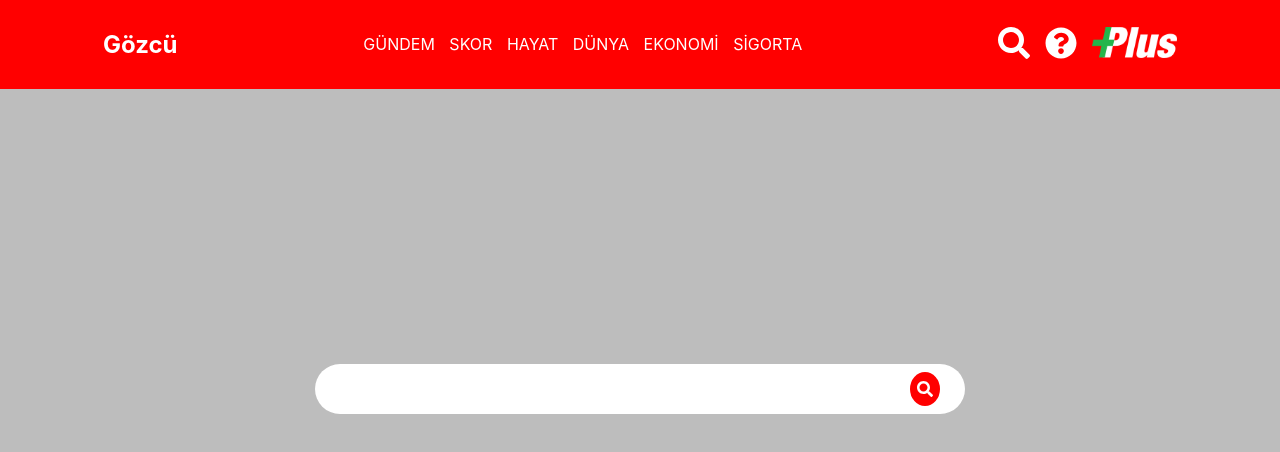
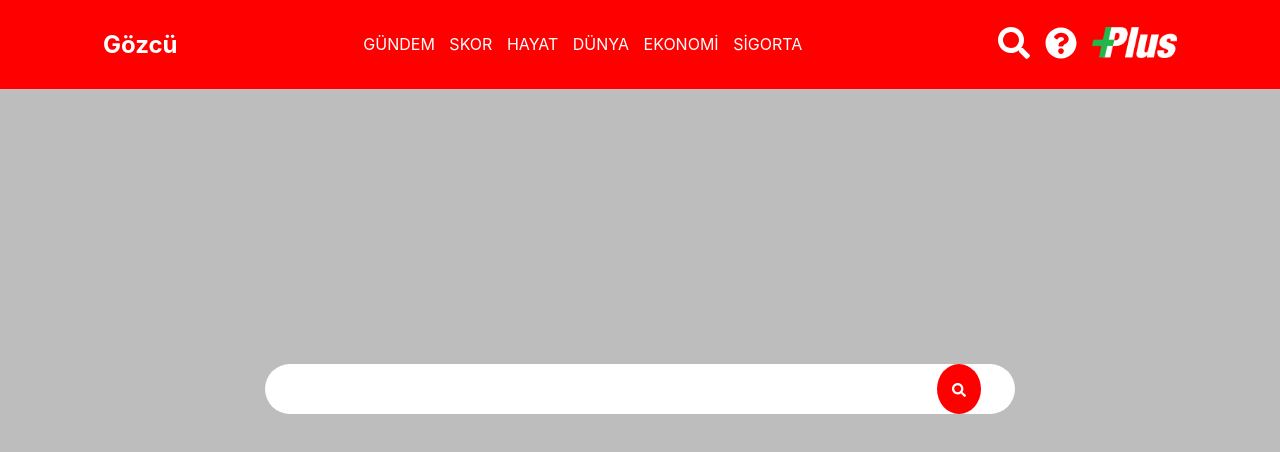
Before and after one commit to Murat-G/React-News, a React (Create React App) app in the folder client/: page /search in a window 1280 px wide. Shown: the top 452 px of the page. Built offline with nearby package versions, Linux system fonts and the light colour scheme.

Commit message:
new page

```diff
--- a/client/src/pages/home/Home.js
+++ b/client/src/pages/home/Home.js
@@ -5,7 +5,6 @@ function Home() {
     return (
         <div className= "container-home">
             <FourImage />
-            {/* <h1> Hello Home Page</h1> */}
         </div>
     )
 }
--- a/client/src/pages/home/components/FourImage/FourImage.js
+++ b/client/src/pages/home/components/FourImage/FourImage.js
@@ -44,10 +44,9 @@ function FourImage() {
         <div className = "container-FourImage">
             {news_data.map(item => {
                 return (
-                    <div className = "cardContent-FourImage">
-
-                    <img src = {item.imageUrl}  alt='ee' className = "cardImage-FourImage"/>
-                    <p className = "cardText-FourText">{item.title}</p>
+                    <div className = "cardContent-FourImage" id={item.id}>
+                        <img src = {item.imageUrl}  alt='ee' className = "cardImage-FourImage"/>
+                        <p className = "cardText-FourText">{item.title}</p>
                     </div>
                 )
             })}
--- a/client/src/pages/search/Search.css
+++ b/client/src/pages/search/Search.css
@@ -5,19 +5,16 @@
     justify-content: center;
     align-items: center;
 }
-
 .containerSearch{
     display: flex;
-    flex-direction: row;
-    width: 650px;
+    justify-content: space-around;
+    width: 750px;
     height: 50px;
-    justify-content: center;
-    align-items: center;
     border-radius: 30px;
     background-color: white;
 }
 .contentSearch-icon{
     background-color: red;
     border-radius: 50%;
-    padding: 7px;
+    padding: 15px;
 }
--- a/client/src/pages/search/Search.js
+++ b/client/src/pages/search/Search.js
@@ -5,11 +5,17 @@ import { faSearch } from '@fortawesome/free-solid-svg-icons'
 import "./Search.css"
 
 function Search() {
+
+    const GoogleSearch = () => {
+        console.log("hello google")
+
+    }
+
     return (
         <div className="MainContainer-search">
             <div className="containerSearch">
                     <SearchInput />
-                    <div className="contentSearch-icon"> <FontAwesomeIcon icon={faSearch} color="white" size="1.5x"/> </div>
+                    <div className="contentSearch-icon" onClick={GoogleSearch}> <FontAwesomeIcon icon={faSearch} color="white" size="sm" /> </div>
             </div>
         </div>
     )
--- a/client/src/pages/search/components/searchInput.css
+++ b/client/src/pages/search/components/searchInput.css
@@ -3,4 +3,5 @@
     width: 550px;
     border: none;
     outline: none;
+    font-size: 20px;
 }
--- a/client/src/router/AppRouter.js
+++ b/client/src/router/AppRouter.js
@@ -1,14 +1,19 @@
 import React from 'react'
+
+import { BrowserRouter as Router, Route, Switch} from 'react-router-dom'
 import Home from '../pages/home/Home'
 import Search from '../pages/search/Search'
+import Gündem from '../pages/gündem/Gündem'
 import Headers from '../components/headers/Headers'
-import { BrowserRouter as Router, Route, Switch} from 'react-router-dom'
+
+
 function AppRouter() {
     return (
 
             <Router>
                 <Headers />
                 <Switch>
+                    <Route exact path="/gündem" component={Gündem} />
                     <Route exact path="/search"  component={Search} />
                     <Route path="/" component={Home}/>
                 </Switch>
```
Also changed, not shown: client/src/pages/gündem/Gündem.css (added), client/src/pages/gündem/Gündem.js (added), client/src/pages/gündem/components/NewsGündem.css (added), client/src/pages/gündem/components/NewsGündem.js (added), 1 other file (tests, documents, lock files or other folders).
